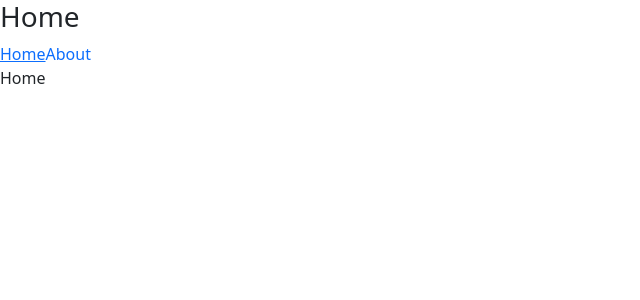
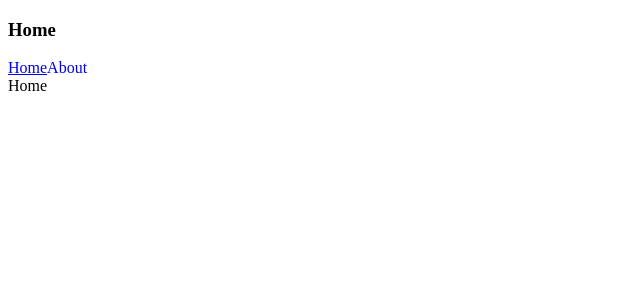
Before and after one commit to Nozeil/react-2023q1, a React (Vite) app in the folder app/: page / in a window 1280 px wide. Shown: the top 300 px of the page, without its empty margins (0-640 px from the left). Built offline with nearby package versions, Linux system fonts and the light colour scheme.

Commit message:
feat: remove bootstrap

```diff
--- a/app/package.json
+++ b/app/package.json
@@ -11,14 +11,11 @@
     "lint": "eslint --fix src/**"
   },
   "dependencies": {
-    "@popperjs/core": "^2.11.6",
-    "bootstrap": "^5.2.3",
     "react": "^18.2.0",
     "react-dom": "^18.2.0",
     "react-router-dom": "^6.9.0"
   },
   "devDependencies": {
-    "@types/bootstrap": "^5.2.6",
     "@types/node": "^18.15.1",
     "@types/react": "^18.0.27",
     "@types/react-dom": "^18.0.10",
@@ -35,7 +32,6 @@
     "husky": "^8.0.3",
     "lint-staged": "^13.1.2",
     "prettier": "2.8.4",
-    "sass": "^1.59.2",
     "typescript": "^4.9.3",
     "vite": "^4.1.0"
   },
--- a/app/src/main.tsx
+++ b/app/src/main.tsx
@@ -1,8 +1,6 @@
 import React from 'react';
 import ReactDOM from 'react-dom/client';
 import './main.css';
-import './scss/styles.scss';
-import 'bootstrap';
 import { createBrowserRouter, Navigate, RouterProvider } from 'react-router-dom';
 import { createRoutesFromElements, Route } from 'react-router';
 import { Home } from './components/pages/Home';
--- a/app/src/scss/styles.scss
+++ /dev/null
@@ -1 +0,0 @@
-@import '~bootstrap/scss/bootstrap';
--- a/app/vite.config.ts
+++ b/app/vite.config.ts
@@ -8,7 +8,6 @@ export default defineConfig({
   resolve: {
     alias: {
       '@': path.resolve(__dirname, './src'),
-      '~bootstrap': path.resolve(__dirname, 'node_modules/bootstrap'),
     },
   },
 });
```
Also changed, not shown: 1 other file (tests, documents, lock files or other folders).
